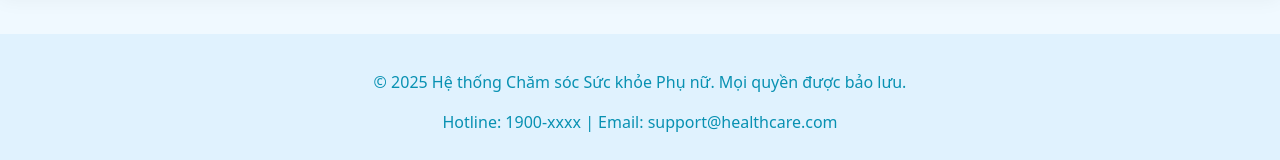
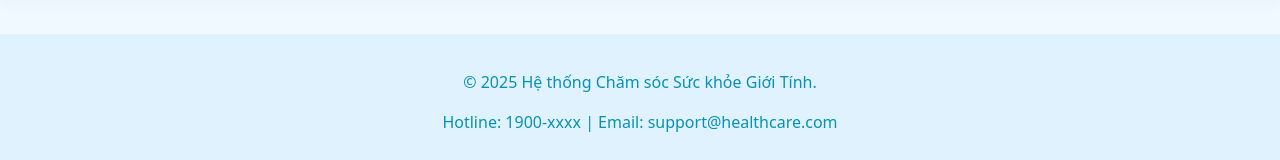
Before and after one commit to NeinMon/Gender-Healthcare-Service-Management-System, a React (Vite) app in the folder FE/: page /consultation-booking in a window 1280 px wide. Shown: the part 1075-1235 px from the top of the page. Built offline with nearby package versions, Linux system fonts and the light colour scheme; no server answers.

Commit message:
fix: Update footer text for gender healthcare services in multiple components

```diff
--- a/FE/src/ConsultationBooking.jsx
+++ b/FE/src/ConsultationBooking.jsx
@@ -367,7 +367,7 @@ const ConsultationBooking = () => {
         color: "#0891b2",
         width: "100%"
       }}>
-        <p>© 2025 Hệ thống Chăm sóc Sức khỏe Phụ nữ. Mọi quyền được bảo lưu.</p>
+        <p>© 2025 Hệ thống Chăm sóc Sức khỏe Giới Tính.</p>
         <p style={{ marginTop: "10px" }}>Hotline: 1900-xxxx | Email: support@healthcare.com</p>
       </footer>
     </div>
--- a/FE/src/PeriodTracking.jsx
+++ b/FE/src/PeriodTracking.jsx
@@ -898,7 +898,7 @@ const PeriodTracking = () => {
         color: "#0891b2",
         width: "100%"
       }}>
-        <p>© 2025 Hệ thống Chăm sóc Sức khỏe Phụ nữ. Mọi quyền được bảo lưu.</p>
+        <p>© 2025 Hệ thống Chăm Sóc Sức Khỏe Giới TÍnh.</p>
         <p style={{ marginTop: "10px" }}>Hotline: 1900-xxxx | Email: support@healthcare.com</p>
       </footer>
     </div>
--- a/FE/src/Services.jsx
+++ b/FE/src/Services.jsx
@@ -175,7 +175,7 @@ const Services = () => {
               width: "100%"
             }}
           >
-            Dịch vụ Chăm sóc Sức khỏe Giới Tính
+            Dịch Vụ Chăm Sóc Sức Khỏe Giới Tính
           </h1>
         </div>
       </header>
```
